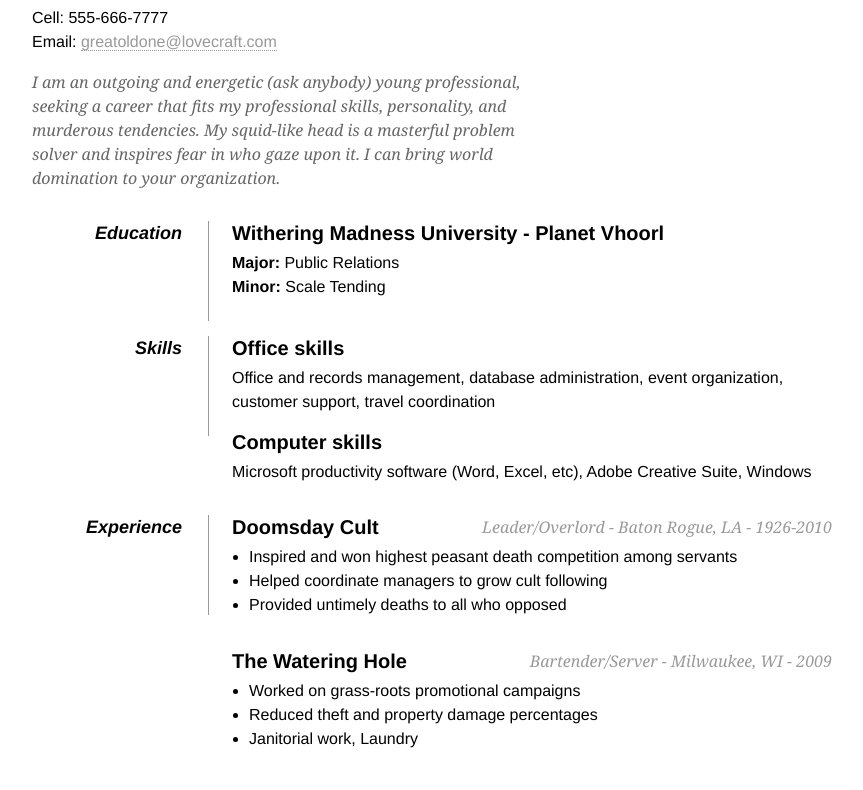
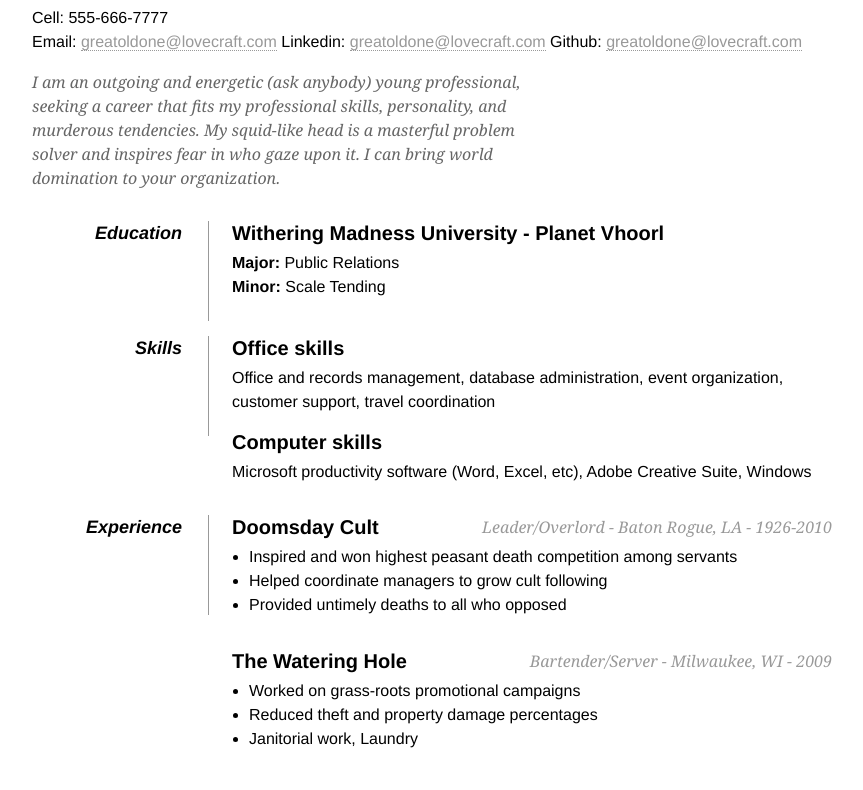
Before and after one commit to ktn1618/staticresume, a plain HTML site: page index.html in a window 1280 px wide. Shown: the part 91-881 px from the top of the page, without its empty margins (208-1071 px from the left). Drawn offline with Linux system fonts and the light colour scheme.

Commit message:
Update index.html

```diff
--- a/index.html
+++ b/index.html
@@ -6,7 +6,7 @@
 <head>
      <meta http-equiv="Content-Type" content="text/html; charset=utf-8"/>
 
-     <title>One Page Resume</title>
+     <title>Karen Tu Nguyen</title>
 
      <style type="text/css">
         * { margin: 0; padding: 0; }
@@ -44,6 +44,9 @@
             <p>
                 Cell: <span class="tel">555-666-7777</span><br />
                 Email: <a class="email" href="mailto:greatoldone@lovecraft.com">greatoldone@lovecraft.com</a>
+                Linkedin: <a class="email" href="mailto:greatoldone@lovecraft.com">greatoldone@lovecraft.com</a>
+                Github: <a class="email" href="mailto:greatoldone@lovecraft.com">greatoldone@lovecraft.com</a>
+
             </p>
         </div>
 
```
